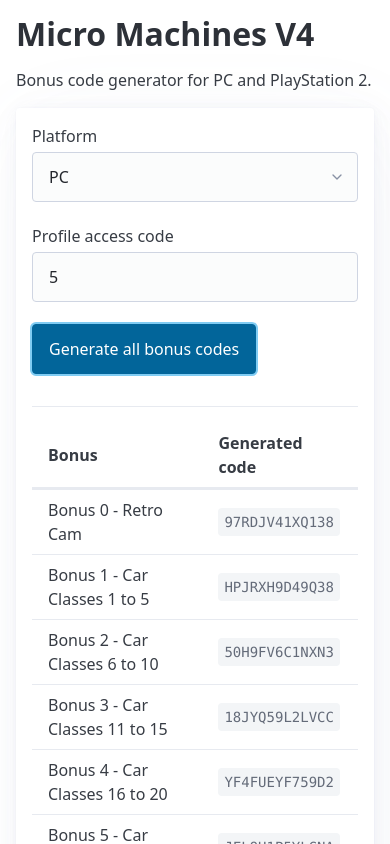
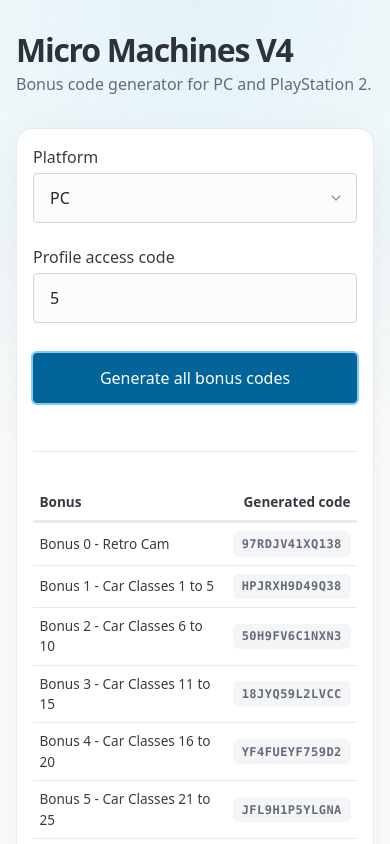
Before and after one commit to ldevillard/MicroMachines-V4-Bonus-Code-Generator, a website built with Vite: page index.html in a window 390 px wide. Both pictures are taken after typing "5" into the empty fields and a click on the button "Generate all bonus codes". Shown: the top 844 px of the page. Built offline with nearby package versions, Linux system fonts and the light colour scheme.

Commit message:
added style

```diff
--- a/src/style.css
+++ b/src/style.css
@@ -1,4 +1,110 @@
+body
+{
+    min-height: 100vh;
+    background:
+        radial-gradient(circle at top, rgba(16, 149, 193, 0.12), transparent 32rem),
+        var(--pico-background-color);
+}
+
+main.container
+{
+    max-width: 58rem;
+    padding-block: 4rem;
+}
+
+h1
+{
+    margin-bottom: 0.25rem;
+    letter-spacing: -0.04em;
+}
+
+main > p
+{
+    margin-bottom: 2rem;
+    color: var(--pico-muted-color);
+}
+
+article
+{
+    border: 1px solid var(--pico-muted-border-color);
+    border-radius: 1rem;
+    box-shadow: 0 1rem 3rem rgba(0, 0, 0, 0.08);
+}
+
+button
+{
+    width: 100%;
+    margin-top: 0.5rem;
+}
+
+hr
+{
+    margin-block: 2rem;
+}
+
+table
+{
+    margin-bottom: 0;
+}
+
+tbody th
+{
+    font-weight: 500;
+}
+
+td:last-child,
+th:last-child
+{
+    text-align: right;
+}
+
+code
+{
+    padding: 0.35rem 0.55rem;
+    border-radius: 0.4rem;
+    font-size: 0.9rem;
+    font-weight: 700;
+    letter-spacing: 0.08em;
+    white-space: nowrap;
+}
+
 [role="alert"]
 {
+    margin-top: 1.25rem;
+    margin-bottom: 0;
+    padding: 0.75rem 1rem;
+    border-left: 0.25rem solid currentColor;
+    border-radius: 0.25rem;
+    background: rgba(198, 40, 40, 0.08);
     color: #c62828;
 }
+
+@media (max-width: 576px)
+{
+    main.container
+    {
+        padding-block: 2rem;
+    }
+
+    article
+    {
+        padding-inline: 1rem;
+    }
+
+    table
+    {
+        font-size: 0.85rem;
+    }
+
+    th,
+    td
+    {
+        padding-inline: 0.4rem;
+    }
+
+    code
+    {
+        font-size: 0.75rem;
+        letter-spacing: 0.04em;
+    }
+}
```
